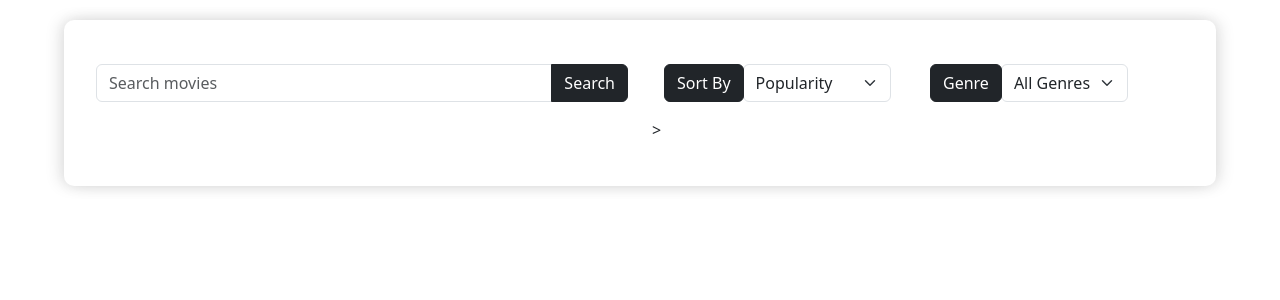
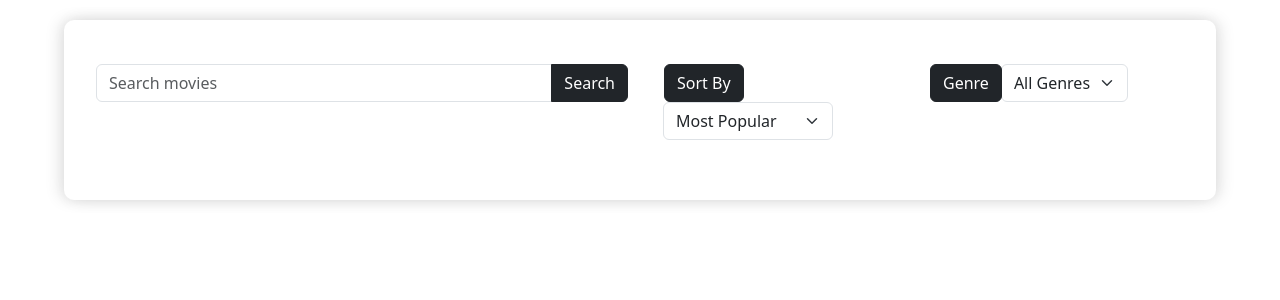
Before and after one commit to Aziz-Ibrahim/cinemate, a Django app: page /movies/ in a window 1280 px wide. Shown: the part 56-356 px from the top of the page. Run offline with Django 5.2, Linux system fonts and the light colour scheme; a user stored in the database is signed in; data that the repository does not hold is empty.

Commit message:
Rename sorting select options

```diff
--- a/templates/movies/movie_list.html
+++ b/templates/movies/movie_list.html
@@ -27,10 +27,10 @@
                             <form method="get" action="{% url 'movies:movie_list' %}" id="sortForm">
                                 <select class="form-select" id="sortSelect" name="sort_by" onchange="document.getElementById('sortForm').submit()">
                                     <option value="" disabled selected>Choose...</option>
-                                    <option value="popularity.desc" {% if sort_by == "popularity.desc" %}selected{% endif %}>Popularity</option>
-                                    <option value="vote_average.desc" {% if sort_by == "vote_average.desc" %}selected{% endif %}>Rating</option>
+                                    <option value="popularity.desc" {% if sort_by == "popularity.desc" %}selected{% endif %}>Most Popular</option>
+                                    <option value="vote_average.desc" {% if sort_by == "vote_average.desc" %}selected{% endif %}>Heighest Rating</option>
                                     <option value="release_date.desc" {% if sort_by == "release_date.desc" %}selected{% endif %}>Release Date</option>
-                                    <option value="original_title.asc" {% if sort_by == "original_title.asc" %}selected{% endif %}>Title</option>
+                                    <option value="original_title.asc" {% if sort_by == "original_title.asc" %}selected{% endif %}>Title A-Z</option>
                                 </select>
                             </form>
                         </div>
@@ -51,7 +51,7 @@
                         </div>
                     </div>
                 </div>
-            </div>>
+            </div>
         </div>
     </div>
 
```
Also changed, not shown: db.sqlite3.
